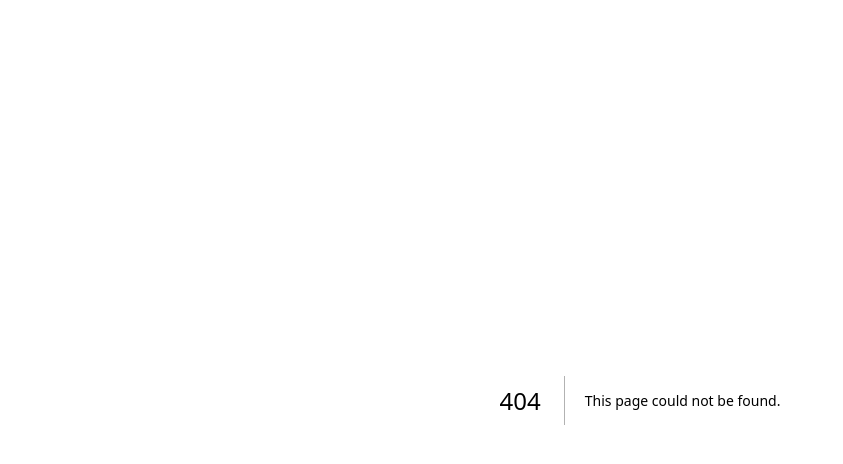
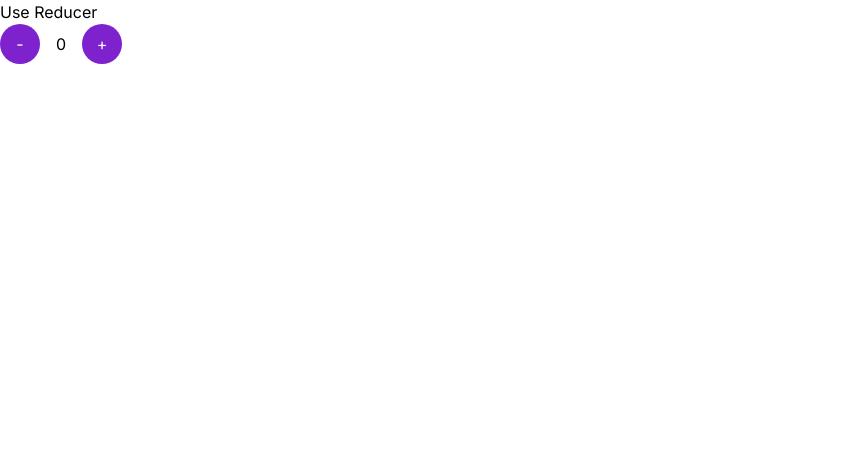
Before and after one commit to FelipeGangrel/react-mentor, a Next.js app: page /use-reducer in a window 1280 px wide. Before the commit this address had no page. Shown: the top 464 px of the page, without its empty margins (0-843 px from the left). Built offline with nearby package versions, Linux system fonts and the light colour scheme.

Commit message:
creates state examples

```diff
--- /dev/null
+++ b/src/app/use-reducer/page.tsx
@@ -0,0 +1,49 @@
+"use client";
+
+import { useCallback, useReducer } from "react";
+
+type Action = "increment" | "decrement";
+
+function countReducer(state: number, action: Action): number {
+  switch (action) {
+    case "decrement":
+      return state - 1;
+    case "increment":
+      return state + 1;
+    default:
+      return state;
+  }
+}
+
+export default function Page() {
+  const [count, dispatch] = useReducer(countReducer, 0);
+
+  const decrement = useCallback(() => {
+    dispatch("decrement");
+  }, []);
+
+  const increment = useCallback(() => {
+    dispatch("increment");
+  }, []);
+
+  return (
+    <div>
+      <h1>Use Reducer</h1>
+      <div className="flex flex-row gap-4 items-center">
+        <button
+          className="rounded-full h-10 w-10 bg-purple-700 text-white"
+          onClick={decrement}
+        >
+          -
+        </button>
+        <span>{count}</span>
+        <button
+          className="rounded-full h-10 w-10 bg-purple-700 text-white"
+          onClick={increment}
+        >
+          +
+        </button>
+      </div>
+    </div>
+  );
+}
--- /dev/null
+++ b/src/app/use-state/page.tsx
@@ -0,0 +1,36 @@
+"use client";
+
+import { useCallback, useState } from "react";
+
+export default function Page() {
+  const [count, setCount] = useState(0);
+
+  const decrement = useCallback(() => {
+    setCount((currCount) => currCount - 1);
+  }, []);
+
+  const increment = useCallback(() => {
+    setCount((currCount) => currCount + 1);
+  }, []);
+
+  return (
+    <div>
+      <h1>Use State</h1>
+      <div className="flex flex-row gap-4 items-center">
+        <button
+          className="rounded-full h-10 w-10 bg-purple-700 text-white"
+          onClick={decrement}
+        >
+          -
+        </button>
+        <span>{count}</span>
+        <button
+          className="rounded-full h-10 w-10 bg-purple-700 text-white"
+          onClick={increment}
+        >
+          +
+        </button>
+      </div>
+    </div>
+  );
+}
```
Also changed, not shown: 1 other file (tests, documents, lock files or other folders).
